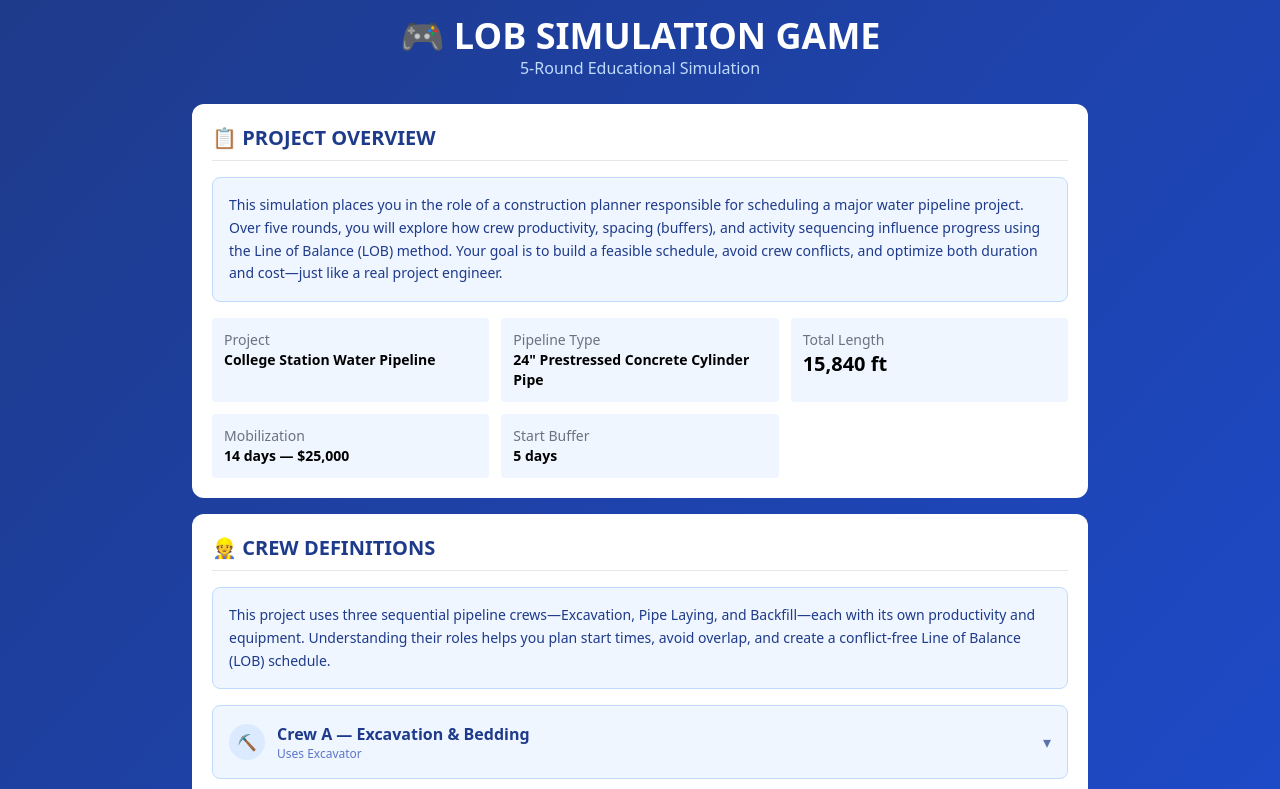
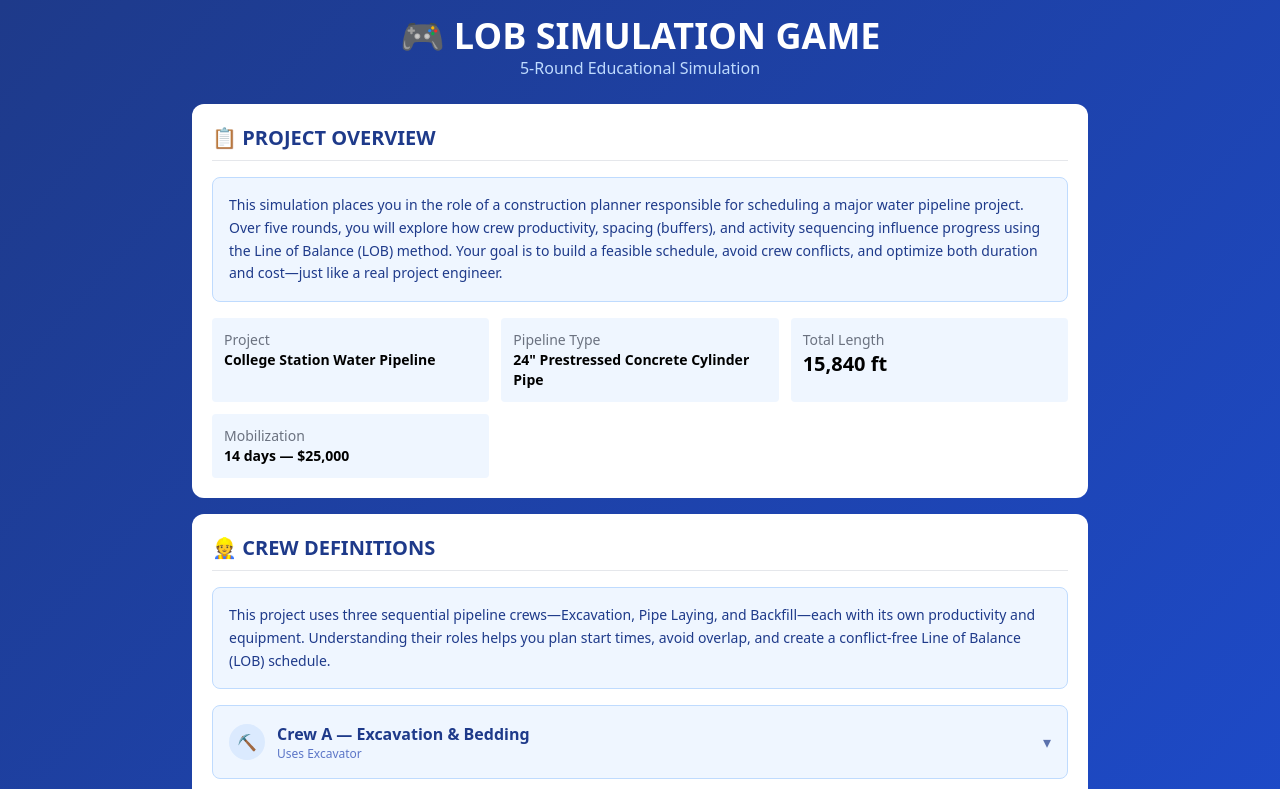
Before and after one commit to tota2544/LOB-Player, a React (Create React App) app: page / in a window 1280 px wide. Shown: the top 789 px of the page. Built offline with nearby package versions, Linux system fonts and the light colour scheme.

Commit message:
Update App.js

```diff
--- a/src/App.js
+++ b/src/App.js
@@ -238,10 +238,6 @@ export default function LOBGame() {
                 <div className="bg-blue-50 p-3 rounded">
                   <div className="text-gray-500">Mobilization</div>
                   <div className="font-bold">{MOB_DAYS} days — ${MOB_COST.toLocaleString()}</div>
-                </div>
-                <div className="bg-blue-50 p-3 rounded">
-                  <div className="text-gray-500">Start Buffer</div>
-                  <div className="font-bold">{DEFAULT_BUFFER} days</div>
                 </div>
               </div>
             </div>
```
